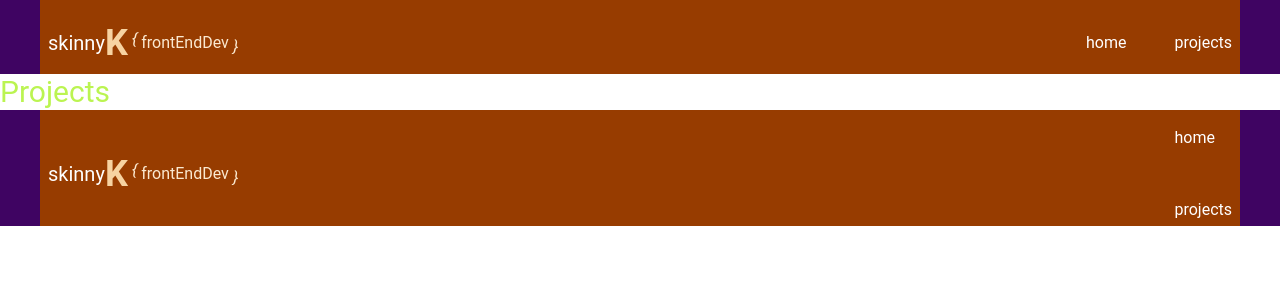
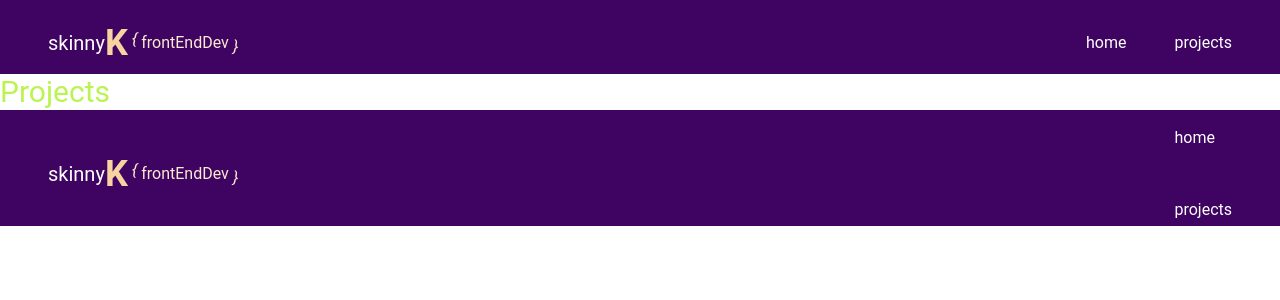
Before and after one commit to Off-Grid-Dev/portfolio_2, a React (Vite) app: page /portfolio/projects in a window 1280 px wide. Shown: the top 300 px of the page. Built offline with nearby package versions, Linux system fonts and the light colour scheme.

Commit message:
refined wrapper component to only handle [maxWidth, centering with margin inline auto, minor inline padding]

```diff
--- a/src/layout/Wrapper.tsx
+++ b/src/layout/Wrapper.tsx
@@ -14,13 +14,7 @@ const Wrapper: FC<WrapperProps> = ({ children }) => {
       ? "max-w-tablet"
       : "max-w-mobile";
 
-  return (
-    <div
-      className={`${maxWidth} bg-amber-800 mx-auto outline-purple-300 flex flex-col px-2`}
-    >
-      {children}
-    </div>
-  );
+  return <div className={`${maxWidth} mx-auto px-2`}>{children}</div>;
 };
 
 export default Wrapper;
```
